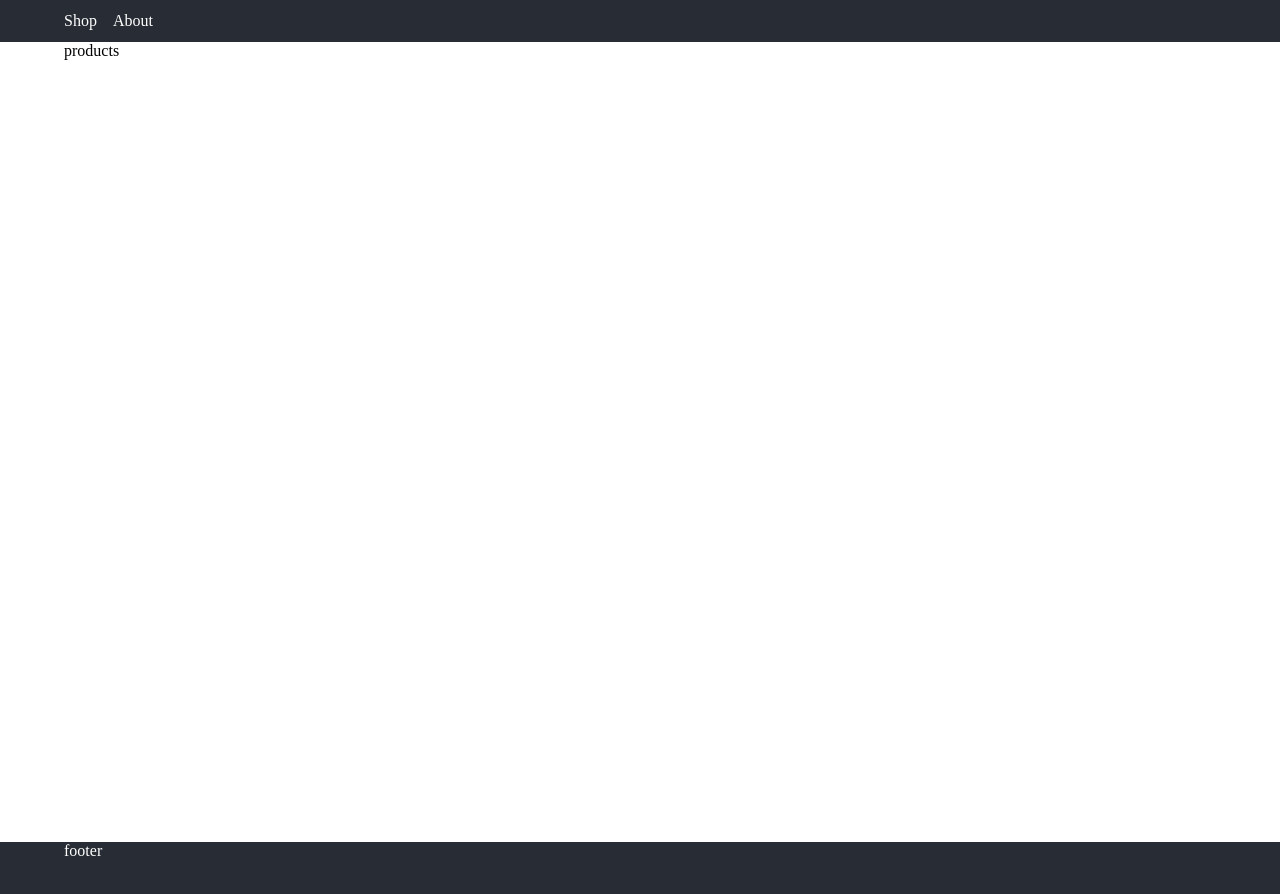
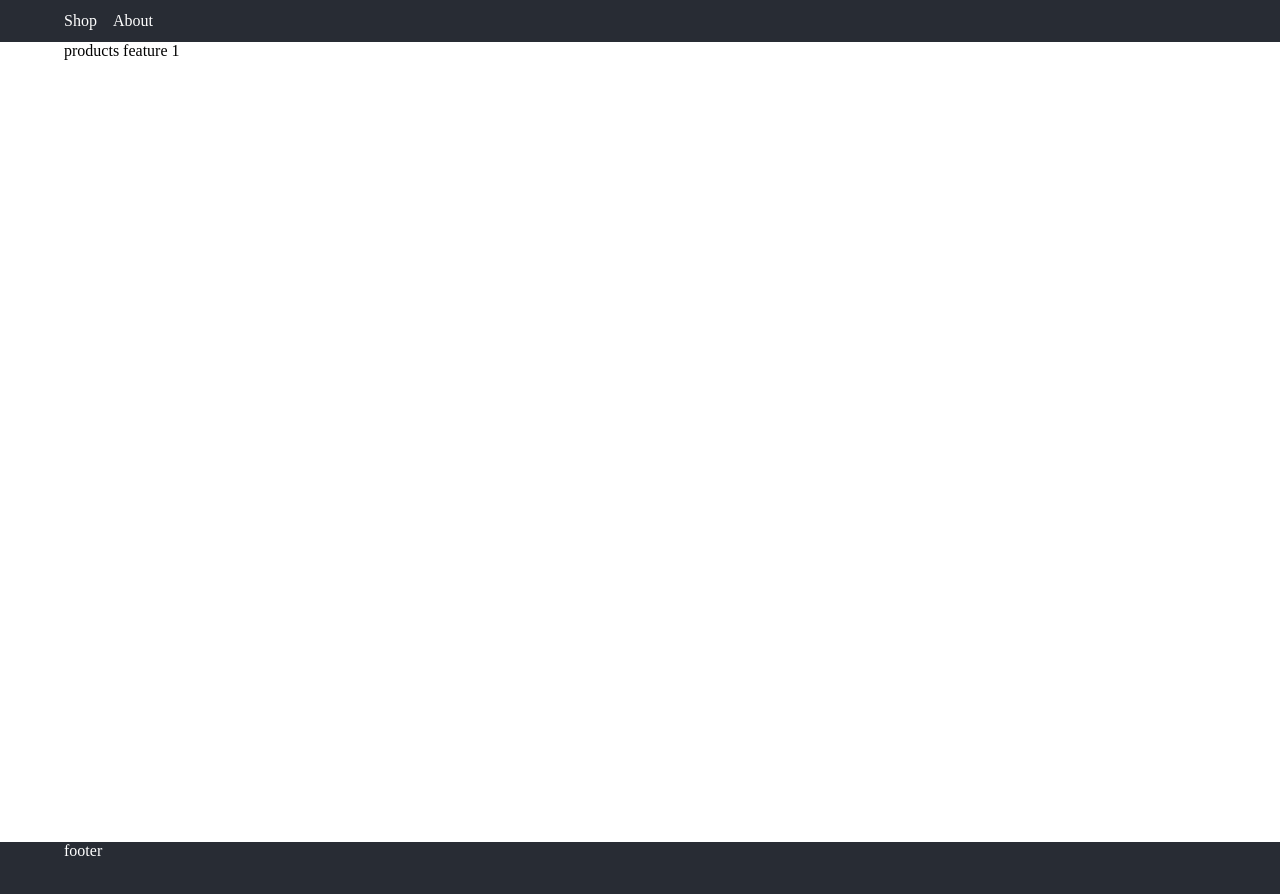
Before and after one commit to Saidfatah/REACT-REDUX-shoping-cart, a React (Create React App) app: page / in a window 1280 px wide. Shown: the top 894 px of the page. Built offline with nearby package versions, Linux system fonts and the light colour scheme.

Commit message:
feature 1 branche

```diff
--- a/src/Components/Routes/Shop.js
+++ b/src/Components/Routes/Shop.js
@@ -4,6 +4,7 @@ const Shop=()=> {
     return (
         <div className="container page">
             products
+            feature 1
         </div>
     )
 }
```
